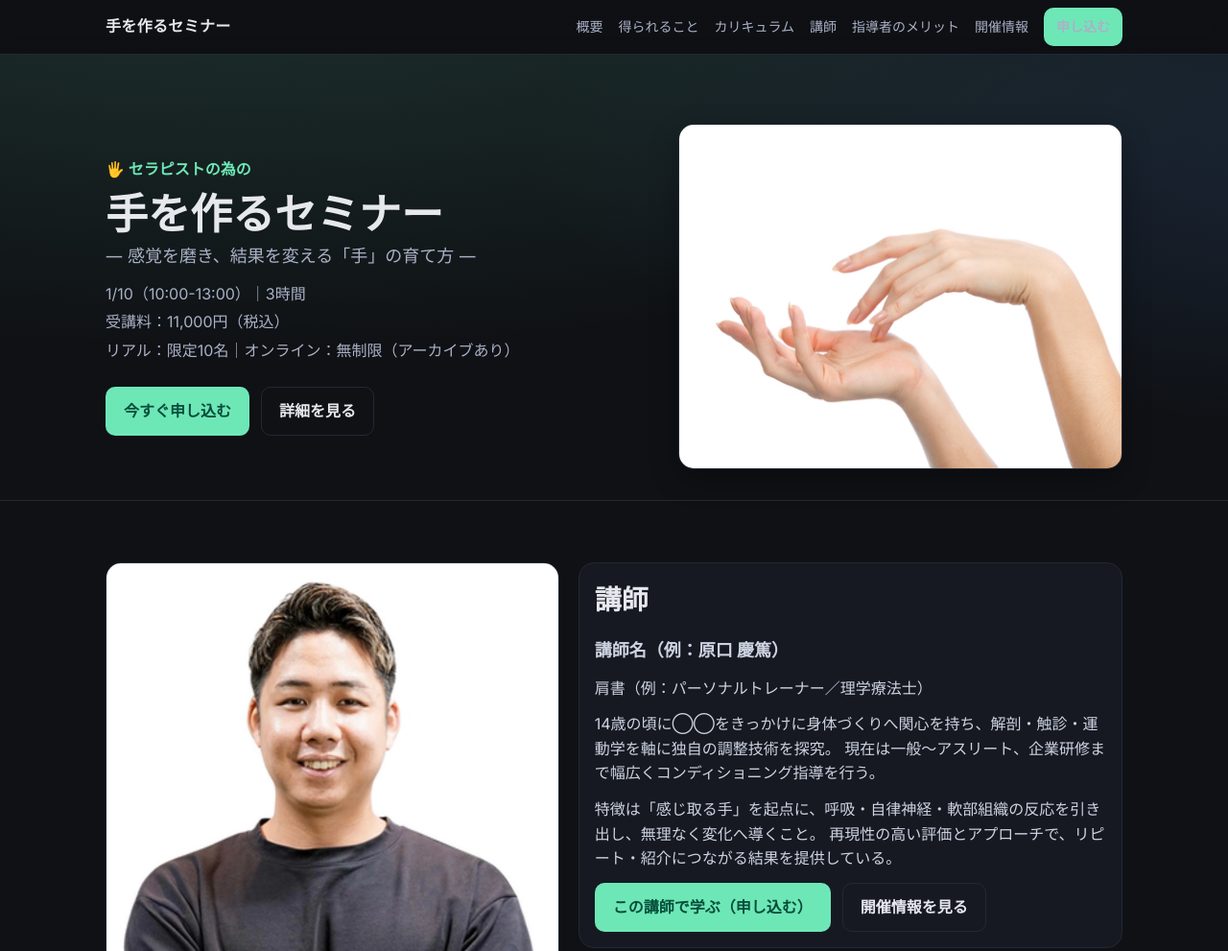
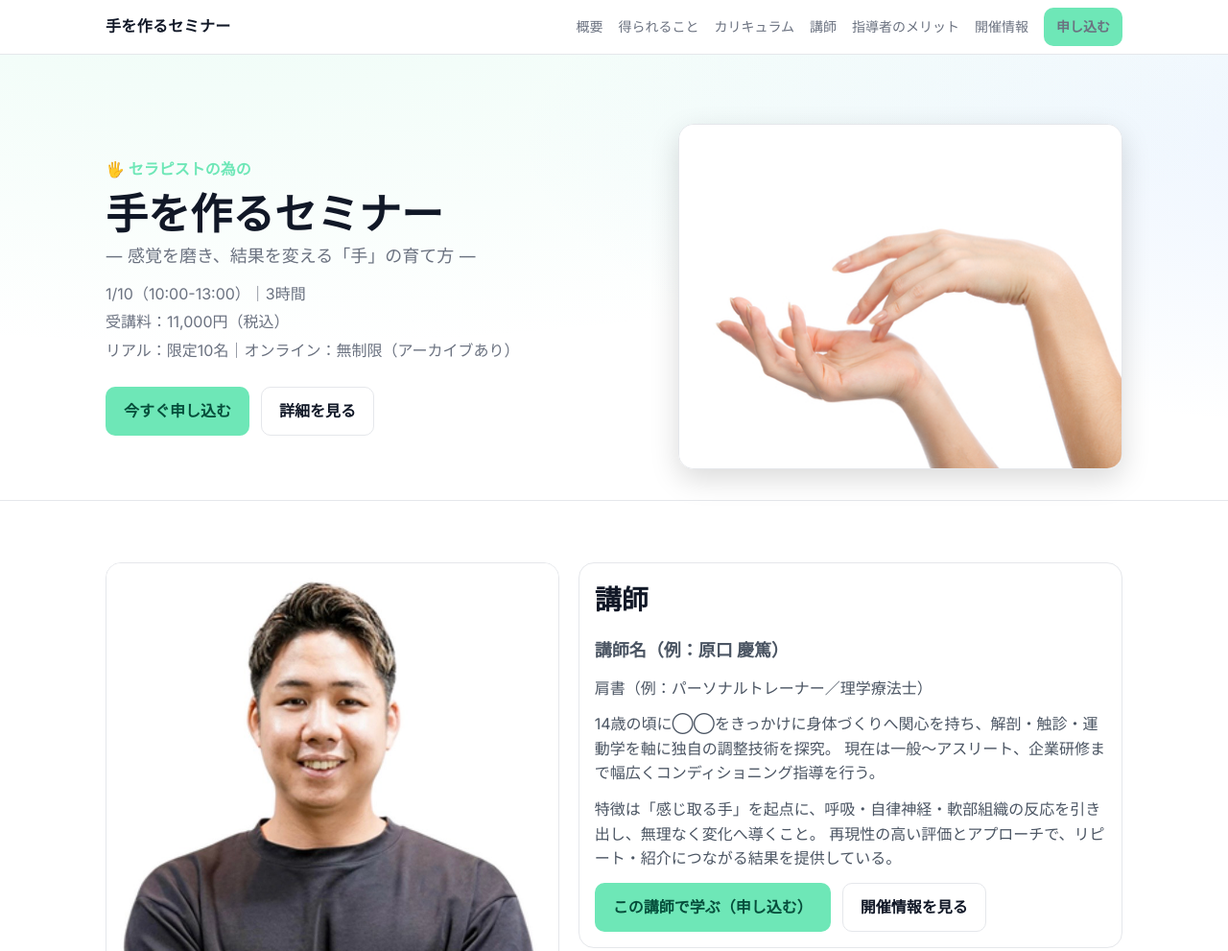
Before and after one commit to noriatsu3377-hue/teotukuru, a plain HTML site: page index.html in a window 1280 px wide. Shown: the top 991 px of the page at 96% size. Drawn offline with Linux system fonts and the light colour scheme.

Commit message:
feat: switch theme to light (white-based)

```diff
--- a/styles.css
+++ b/styles.css
@@ -1,5 +1,5 @@
 /* Base */
-:root{--bg:#0f1115;--panel:#161922;--text:#e6e8ee;--muted:#aab1c6;--brand:#6ee7b7;--brand-ink:#064e3b;--line:#232835;--accent:#60a5fa}
+:root{--bg:#ffffff;--panel:#ffffff;--text:#111827;--muted:#6b7280;--brand:#6ee7b7;--brand-ink:#064e3b;--line:#e5e7eb;--accent:#60a5fa}
 *{box-sizing:border-box}
 html,body{height:100%}
 body{margin:0;font-family:"Inter","Noto Sans JP",system-ui,-apple-system,Segoe UI,Roboto,Helvetica,Arial,"Apple Color Emoji","Segoe UI Emoji";background:var(--bg);color:var(--text);line-height:1.6}
@@ -8,11 +8,11 @@ a{color:inherit;text-decoration:none}
 .container{width:100%;max-width:1100px;margin:0 auto;padding:0 20px}
 .narrow{max-width:800px}
 .section{padding:64px 0}
-.bg-subtle{background:linear-gradient(180deg,rgba(255,255,255,0.02),rgba(255,255,255,0.0))}
+.bg-subtle{background:#f8fafc}
 .section-highlight{background:linear-gradient(90deg,rgba(110,231,183,.12),rgba(96,165,250,.12))}
 
 /* Header */
-.site-header{position:sticky;top:0;z-index:50;background-color:rgba(15,17,21,.7);backdrop-filter:blur(10px);border-bottom:1px solid var(--line)}
+.site-header{position:sticky;top:0;z-index:50;background-color:rgba(255,255,255,.8);backdrop-filter:blur(10px);border-bottom:1px solid var(--line)}
 .header-inner{display:flex;align-items:center;justify-content:space-between;height:56px}
 .brand{font-weight:700;letter-spacing:.02em}
 .nav{display:flex;gap:16px;align-items:center}
@@ -20,7 +20,7 @@ a{color:inherit;text-decoration:none}
 .nav .btn-sm{padding:8px 12px}
 
 /* Hero */
-.hero{padding:72px 0 32px;border-bottom:1px solid var(--line);background:radial-gradient(1200px 400px at 20% -20%,rgba(110,231,183,.15),transparent),radial-gradient(1000px 300px at 120% 20%,rgba(96,165,250,.15),transparent)}
+.hero{padding:72px 0 32px;border-bottom:1px solid var(--line);background:radial-gradient(1200px 400px at 20% -20%,rgba(110,231,183,.12),transparent),radial-gradient(1000px 300px at 120% 20%,rgba(96,165,250,.12),transparent)}
 .hero-inner{display:grid;gap:32px;grid-template-columns:1fr;align-items:center}
 @media(min-width:900px){.hero-inner{grid-template-columns:1.1fr .9fr}}
 .eyebrow{color:var(--brand);font-weight:700;margin:0 0 8px}
@@ -28,7 +28,7 @@ a{color:inherit;text-decoration:none}
 .hero h1 .sub{display:block;font-size: clamp(14px, 2.2vw, 18px);color:var(--muted);font-weight:500;margin-top:6px}
 .hero-bullets{margin:16px 0 24px;padding:0;list-style:none;color:var(--muted)}
 .hero-bullets li{margin:4px 0}
-.hero-media{height:280px;border-radius:16px;overflow:hidden;border:1px solid var(--line);box-shadow:0 10px 30px rgba(0,0,0,.3), inset 0 0 80px rgba(110,231,183,.08)}
+.hero-media{height:280px;border-radius:16px;overflow:hidden;border:1px solid var(--line);box-shadow:0 10px 30px rgba(0,0,0,.15), inset 0 0 80px rgba(110,231,183,.06)}
 @media(min-width:900px){.hero-media{height:360px}}
 .hero-media img{width:100%;height:100%;object-fit:cover;display:block}
 .hand-visual{width:100%;height:100%;border-radius:16px;background:
@@ -39,7 +39,7 @@ border:1px solid var(--line);box-shadow:0 10px 30px rgba(0,0,0,.3), inset 0 0 80
 
 /* Typography */
 .section h2{font-size: clamp(22px, 3vw, 28px);margin:0 0 16px}
-.section p{margin:0 0 12px;color:#cdd3e1}
+.section p{margin:0 0 12px;color:#4b5563}
 
 /* Cards */
 .grid{display:grid;gap:16px;grid-template-columns:1fr}
@@ -72,13 +72,13 @@ border:1px solid var(--line);box-shadow:0 10px 30px rgba(0,0,0,.3), inset 0 0 80
 .btn-primary{background:var(--brand);color:var(--brand-ink)}
 .btn-primary:hover{filter:brightness(.95)}
 .btn-ghost{background:transparent;border-color:var(--line);color:var(--text)}
-.btn-ghost:hover{background:rgba(255,255,255,.04)}
+.btn-ghost:hover{background:rgba(0,0,0,.04)}
 
 /* Accordion */
 .accordion{display:grid;gap:8px}
 .ac-head{width:100%;text-align:left;background:var(--panel);border:1px solid var(--line);color:var(--text);padding:14px 16px;border-radius:10px;cursor:pointer;font-weight:600}
 .ac-head[aria-expanded="true"]{border-color:var(--accent)}
-.ac-body{display:none;padding:14px 16px;border:1px solid var(--line);border-radius:10px;background:#121520;color:#cdd3e1}
+.ac-body{display:none;padding:14px 16px;border:1px solid var(--line);border-radius:10px;background:#f9fafb;color:#4b5563}
 .ac-body.open{display:block}
 
 /* Footer */
```
